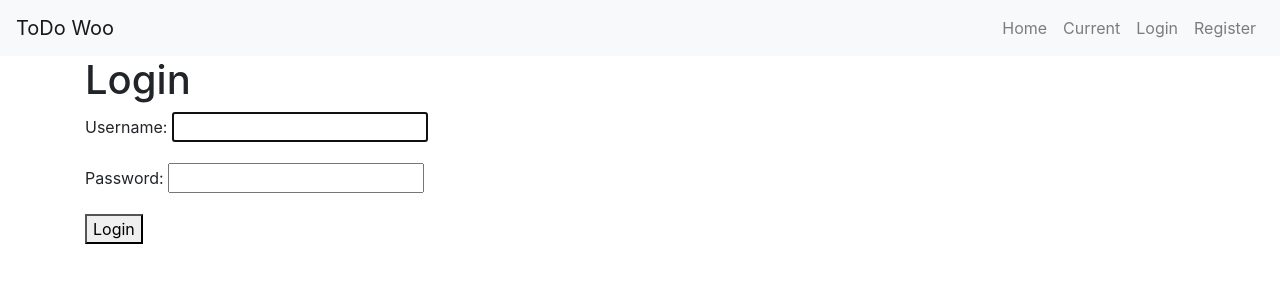
After one commit to hebs87/django_todo, a Django app: page /login/ in a window 1280 px wide. The commit adds this page. Shown: the top 300 px of the page. Run offline with Django 3.2, Linux system fonts and the light colour scheme; some libraries are stand-ins or nearby versions.

Commit message:
Created login functionality and updated nav link urls in base.html

```diff
--- a/django_todo/urls.py
+++ b/django_todo/urls.py
@@ -22,6 +22,7 @@ urlpatterns = [
     path('admin/', admin.site.urls),
     # Authentication
     path('register/', auth_views.registeruser, name='registeruser'),
+    path('login/', auth_views.loginuser, name='loginuser'),
     path('logout/', auth_views.logoutuser, name='logoutuser'),
 
     # To-Do
--- a/templates/base.html
+++ b/templates/base.html
@@ -13,7 +13,7 @@
 
     <header>
         <nav class="navbar navbar-expand-lg navbar-light bg-light">
-            <a class="navbar-brand" href="#">ToDo Woo</a>
+            <a class="navbar-brand" href="{% url 'home' %}">ToDo Woo</a>
             <button class="navbar-toggler" type="button" data-toggle="collapse" data-target="#navbarSupportedContent"
                     aria-controls="navbarSupportedContent" aria-expanded="false" aria-label="Toggle navigation">
                 <span class="navbar-toggler-icon"></span>
@@ -35,7 +35,7 @@
                     <!-- Options if user is not logged in -->
                     {% else %}
                         <li class="nav-item">
-                            <a class="nav-link" href="#">Login</a>
+                            <a class="nav-link" href="{% url 'loginuser' %}">Login</a>
                         </li>
                         <li class="nav-item">
                             <a class="nav-link" href="{% url 'registeruser' %}">Register</a>
--- /dev/null
+++ b/user_auth/templates/login.html
@@ -0,0 +1,14 @@
+{% extends 'base.html' %}
+{% block content %}
+
+    <h1>Login</h1>
+
+    <h2>{{ error }}</h2>
+
+    <form method="POST">
+        {% csrf_token %}
+        {{ login_form.as_p }}
+        <button type="submit">Login</button>
+    </form>
+
+{% endblock %}
--- a/user_auth/views.py
+++ b/user_auth/views.py
@@ -1,9 +1,8 @@
-from django.contrib import auth
-from django.contrib.auth import login
+from django.contrib.auth import login, logout, authenticate
 from django.contrib.auth.models import User
 from django.db import IntegrityError
 from django.shortcuts import render, redirect
-from django.contrib.auth.forms import UserCreationForm
+from django.contrib.auth.forms import UserCreationForm, AuthenticationForm
 
 
 # Create your views here.
@@ -55,10 +54,43 @@ def registeruser(request):
             return render(request, 'register.html', context)
 
 
+def loginuser(request):
+    """
+    A view that verifies the user's details against the
+    DB records and logs them in if they match
+    """
+    # When routed to the login page
+    if request.method == 'GET':
+        context = {
+            'login_form': AuthenticationForm
+        }
+        return render(request, 'login.html', context)
+    else:
+        # Authenticate the user using the details entered in the
+        # login form. If user exists, we get a value. If not, we
+        # get a value of none
+        user = authenticate(
+            request,
+            username=request.POST['username'],
+            password=request.POST['password'])
+        # If user doesn't exist
+        if user is None:
+            error = "Username and password didn't match! Please try again!"
+            context = {
+                'login_form': AuthenticationForm,
+                'error': error
+            }
+            return render(request, 'login.html', context)
+        # If the user details match
+        else:
+            login(request, user)
+            return redirect('currenttodos')
+
+
 def logoutuser(request):
     """
     A view to log the user out when they click the link
     and redirects them to the homepage
     """
-    auth.logout(request)
+    logout(request)
     return redirect('home')
```
